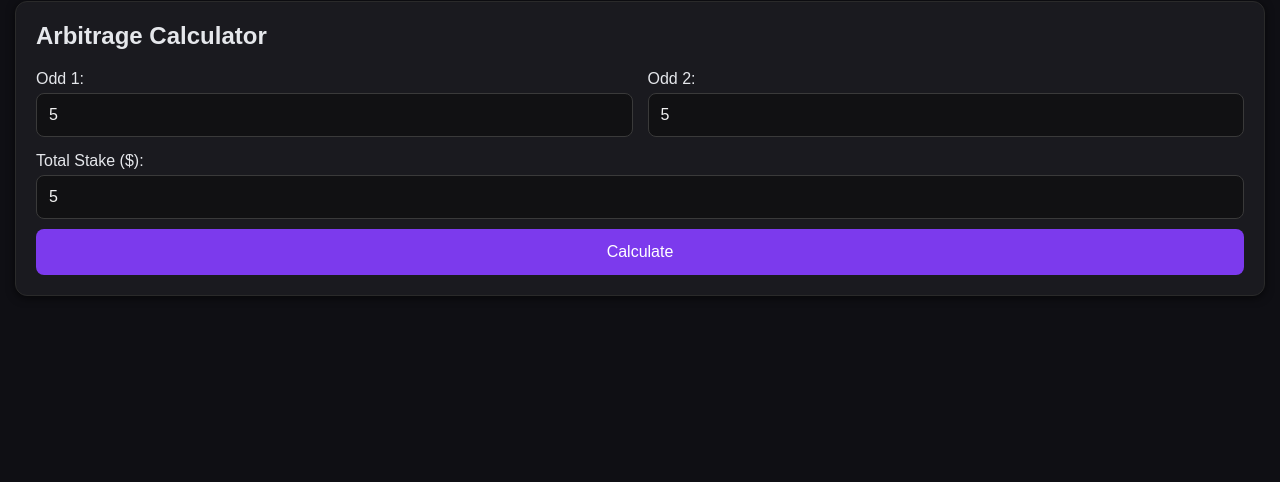
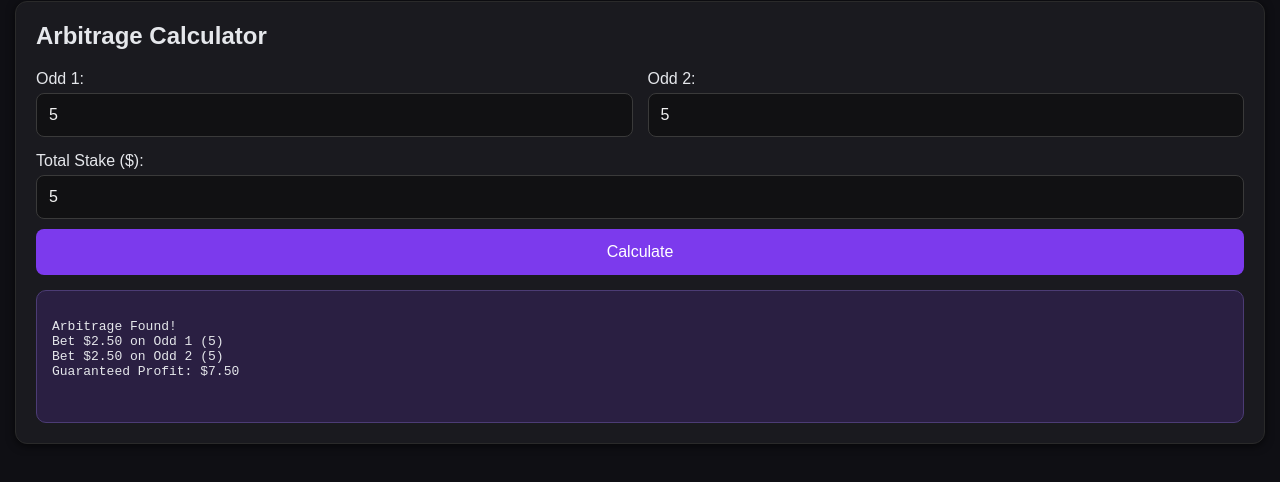
Before and after one commit to stecanadarp-hub/arbitrage-app, a plain HTML site: page index.html in a window 1280 px wide. Both pictures are taken after typing "5", "5", "5" into the empty fields and a click on the button "Calculate". Shown: the part 72-554 px from the top of the page. Drawn offline with Linux system fonts and the light colour scheme.

Commit message:
Update index.html
new version javascript

```diff
--- a/index.html
+++ b/index.html
@@ -88,27 +88,28 @@
             <input type="number" id="stake" placeholder="1000" />
         </div>
     </div>
-    <button onclick="calculateArbitrage()">Calculate</button>
+    <button id="calculateBtn">Calculate</button>
 
     <div id="results" class="result-box" style="display: none;"></div>
 </div>
 
 <script>
-function calculateArbitrage() {
-    let o1 = parseFloat(document.getElementById('odd1').value);
-    let o2 = parseFloat(document.getElementById('odd2').value);
-    let stake = parseFloat(document.getElementById('stake').value);
+document.addEventListener("DOMContentLoaded", function() {
+    const btn = document.getElementById("calculateBtn");
+    btn.addEventListener("click", function() {
+        const o1 = parseFloat(document.getElementById('odd1').value);
+        const o2 = parseFloat(document.getElementById('odd2').value);
+        const stake = parseFloat(document.getElementById('stake').value);
+        const resultsDiv = document.getElementById('results');
 
         if (!o1 || !o2 || !stake) {
             alert("Please fill in all fields.");
             return;
         }
 
-    let inv1 = 1 / o1;
-    let inv2 = 1 / o2;
-    let totalInv = inv1 + inv2;
-
-    let resultsDiv = document.getElementById('results');
+        const inv1 = 1 / o1;
+        const inv2 = 1 / o2;
+        const totalInv = inv1 + inv2;
 
         if (totalInv >= 1) {
             resultsDiv.style.display = "block";
@@ -116,6 +117,21 @@ function calculateArbitrage() {
             return;
         }
 
-    let stake1 = (inv1 / totalInv) * stake;
-    let stake2 = (inv2 / totalInv) * stake;
-    let profit = (stake / totalInv) - stake;
+        const stake1 = (inv1 / totalInv) * stake;
+        const stake2 = (inv2 / totalInv) * stake;
+        const profit = (stake / totalInv) - stake;
+
+        const resultText = `
+Arbitrage Found!
+Bet $${stake1.toFixed(2)} on Odd 1 (${o1})
+Bet $${stake2.toFixed(2)} on Odd 2 (${o2})
+Guaranteed Profit: $${profit.toFixed(2)}
+        `;
+        resultsDiv.style.display = "block";
+        resultsDiv.innerHTML = `<pre>${resultText}</pre>`;
+    });
+});
+</script>
+
+</body>
+</html>
```
Lines whose indentation alone changed are shown as unchanged.
